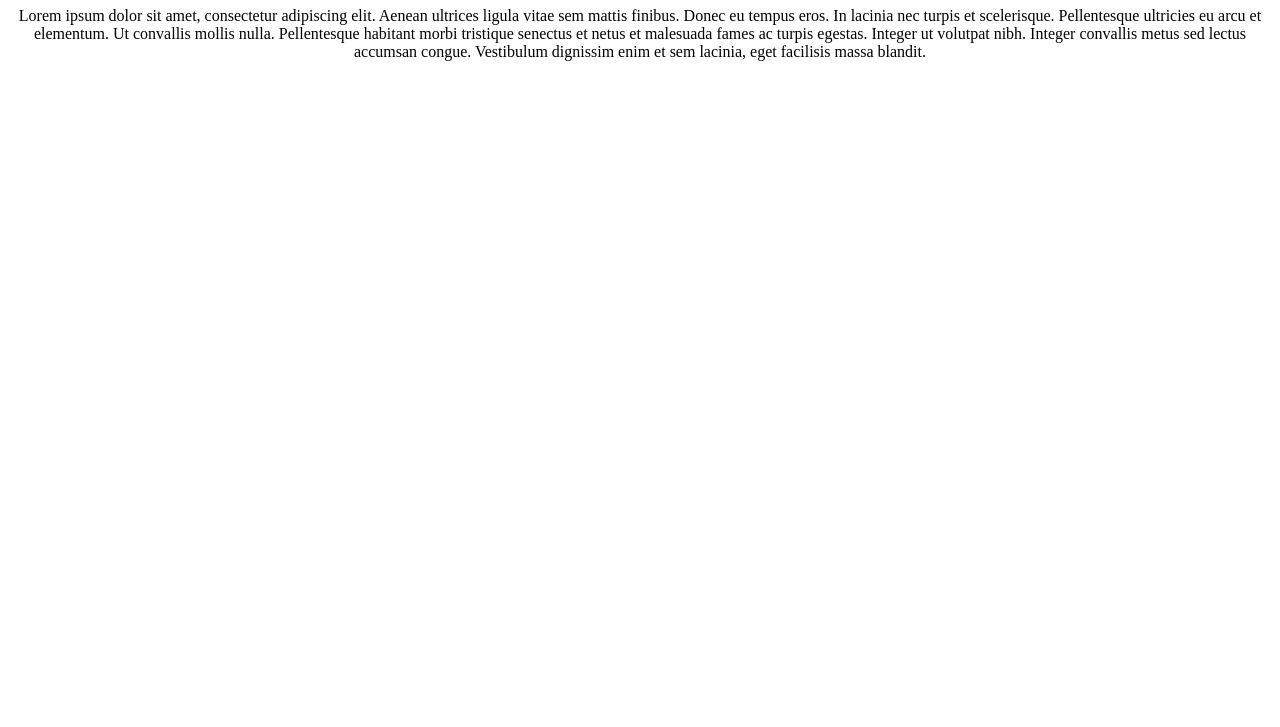
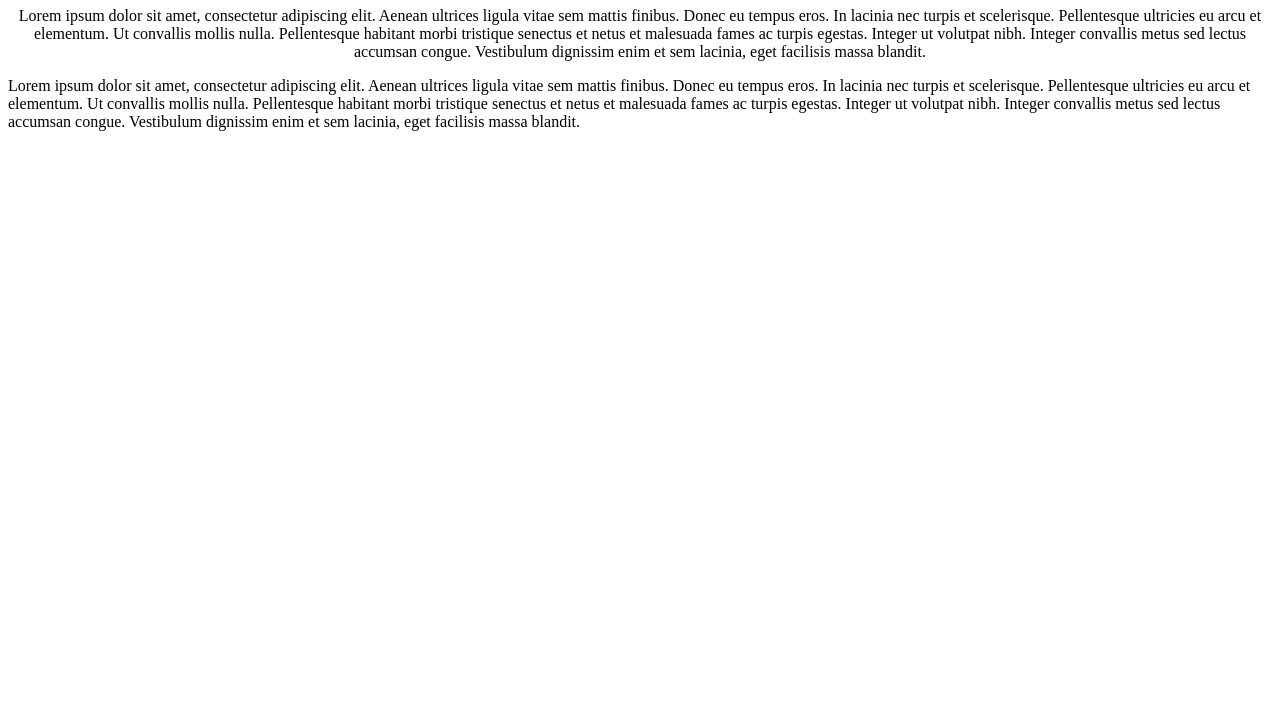
Before and after one commit to ReluSt13/4PSARepository2022-Relu-Statescu, a plain HTML site: page index.html in a window 1280 px wide. Shown: the part 73-800 px from the top of the page. Drawn offline with Linux system fonts and the light colour scheme.

Commit message:
added non-centered paragraph

```diff
--- a/index.html
+++ b/index.html
@@ -12,6 +12,9 @@
 		<p class="center">
 			Lorem ipsum dolor sit amet, consectetur adipiscing elit. Aenean ultrices ligula vitae sem mattis finibus. Donec eu tempus eros. In lacinia nec turpis et scelerisque. Pellentesque ultricies eu arcu et elementum. Ut convallis mollis nulla. Pellentesque habitant morbi tristique senectus et netus et malesuada fames ac turpis egestas. Integer ut volutpat nibh. Integer convallis metus sed lectus accumsan congue. Vestibulum dignissim enim et sem lacinia, eget facilisis massa blandit.
 		</p>
+		<p>
+			 Lorem ipsum dolor sit amet, consectetur adipiscing elit. Aenean ultrices ligula vitae sem mattis finibus. Donec eu tempus eros. In lacinia nec turpis et scelerisque. Pellentesque ultricies eu arcu et elementum. Ut convallis mollis nulla. Pellentesque habitant morbi tristique senectus et netus et malesuada fames ac turpis egestas. Integer ut volutpat nibh. Integer convallis metus sed lectus accumsan congue. Vestibulum dignissim enim et sem lacinia, eget facilisis massa blandit.
 
+		</p>
 	</body>
 </html>
```
